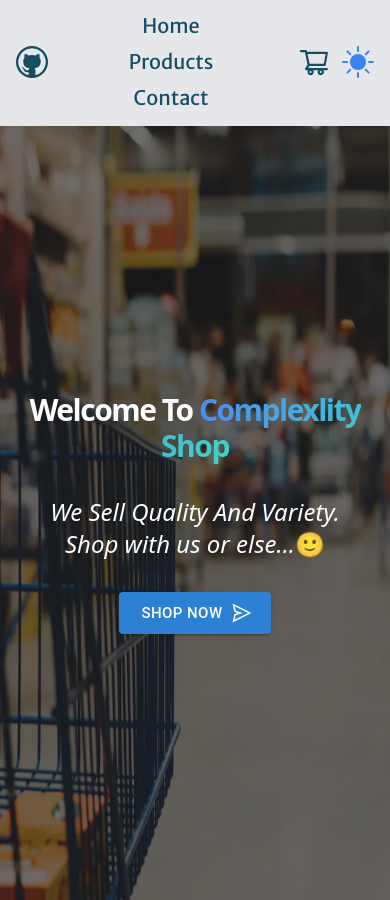
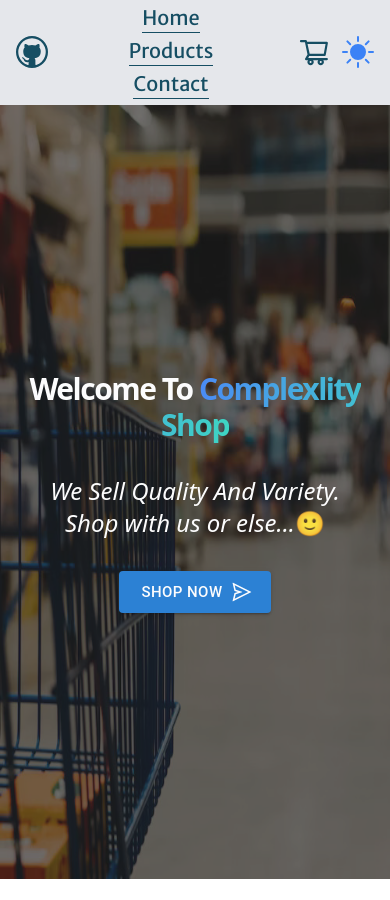
Before and after one commit to Complexlity/eCommerce-site, a React (Vite) app: page / in a window 390 px wide. After the commit the page ends 879 px from the top, so only its background shows below. Built offline with nearby package versions, Linux system fonts and the light colour scheme; a web font is replaced by a local one.

Commit message:
Reduce spacing on mobile nav items

```diff
--- a/src/components/Navbar.tsx
+++ b/src/components/Navbar.tsx
@@ -7,7 +7,6 @@ import { useDispatch, useSelector } from "react-redux";
 import { toggleTheme } from "../store/theme.js";
 import { toggleOverlay } from "../store/overlay.js";
 import { Badge } from "@mui/material";
-import { dark } from "@mui/material/styles/createPalette.js";
 
 const Navbar = () => {
   const count = useSelector((state: RootState) => state.counter.value);
@@ -17,26 +16,28 @@ const Navbar = () => {
   const toggleThemes = () => dispatch(toggleTheme());
   const value = darkTheme ? "80%" : "40%";
   document.documentElement.style.setProperty("--brightness", value);
+  const linkStyle =
+    "text-md h-full xs:py-2 sm:px-2 sm:text-2xl border-b-[1px] border-cyan-900 dark:border-gray-200";
   return (
-    <nav className="mx-auto flex items-center justify-between  border-b-[2px] border-gray-200 bg-gray-200 py-3 px-4 text-xl text-cyan-900 shadow-md dark:border-sky-800 dark:bg-cyan-900 dark:text-gray-300 md:text-2xl">
-      <div className="sm:h-[2.5rem] sm:w-[2.5rem]">
+    <nav className="mx-auto flex items-center justify-between  border-b-[2px] border-gray-200 bg-gray-200 py-1 px-4 text-xl text-cyan-900 shadow-md dark:border-sky-800 dark:bg-cyan-900 dark:text-gray-300 xs:py-3 md:text-2xl">
+      <div className="h-8 w-8 sm:h-[2.5rem] sm:w-[2.5rem]">
         <a
           href="https://github.com/Complexlity/eCommerce-site"
           target={"_blank"}
         >
-          <VscGithub className="h-full w-full" size={"2rem"} />
+          <VscGithub className="h-full w-full" />
         </a>
         {/* {darkTheme && <VscGithub size={"2.5rem"} />} */}
         {/* {!darkTheme && <AiFillGithub size={"2.5rem"} />} */}
       </div>
-      <ul className="mx-auto flex flex-col items-center justify-end gap-2 xs:flex-row xs:gap-4">
-        <li className="text-md h-full xs:py-2 sm:px-2 sm:text-2xl">
+      <ul className="mx-auto flex flex-col items-center justify-end gap-1 xs:flex-row xs:gap-4">
+        <li className={linkStyle}>
           <Link to={"/"}>Home</Link>
         </li>
-        <li className="text-md  h-full xs:py-2 sm:px-2  sm:text-2xl">
+        <li className={linkStyle}>
           <Link to={"/products"}>Products</Link>
         </li>
-        <li className="hover text-md  h-full xs:py-2 sm:px-2 sm:text-2xl">
+        <li className={linkStyle}>
           <Link to={"/contact"}>Contact</Link>
         </li>
       </ul>
@@ -45,13 +46,11 @@ const Navbar = () => {
           className=" relative grid  items-center justify-center rounded-full p-1 hover:scale-[110%]  dark:text-amber-100"
           onClick={() => dispatch(toggleOverlay())}
         >
-          <Badge>
-            <AiOutlineShoppingCart
-              className="h-8 w-8"
-              cursor={"pointer"}
-              height="100%"
-            />
-          </Badge>
+          <AiOutlineShoppingCart
+            className="h-8 w-8"
+            cursor={"pointer"}
+            height="100%"
+          />
           {count > 0 && (
             <span className="absolute bottom-[-.3rem] left-4 flex h-[1rem] w-[1rem]  items-center justify-center rounded-full bg-amber-500 text-xs  dark:bg-amber-500 dark:text-black">
               {count}
```
